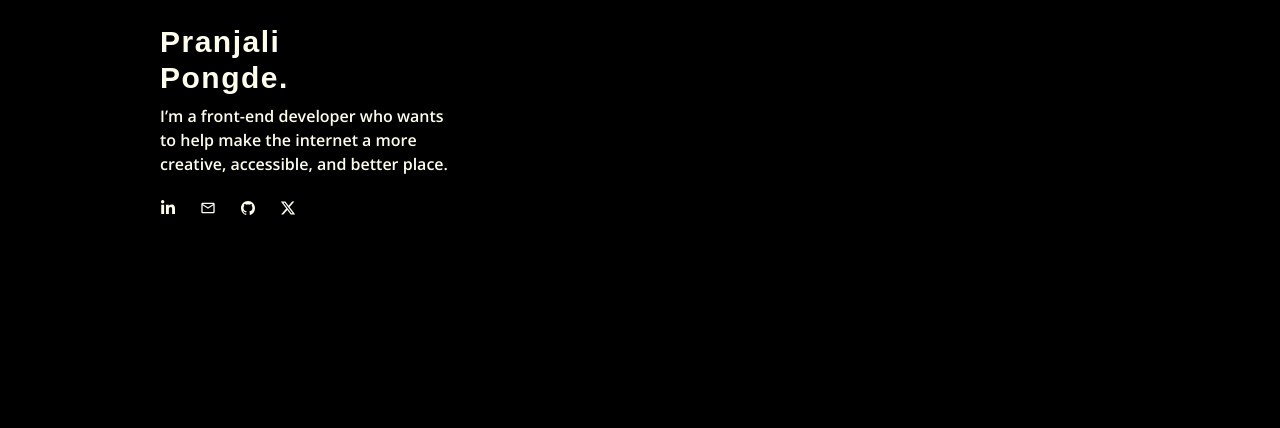
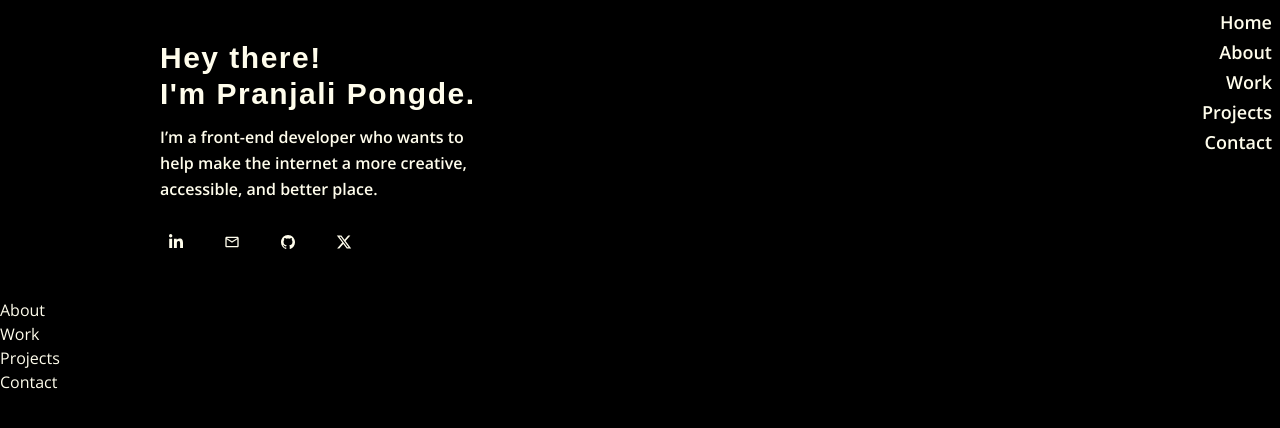
Before and after one commit to pranjalipongde/portfolio2.0, a React (Vite) app: page / in a window 1280 px wide. Shown: the top 428 px of the page. Built offline with nearby package versions, Linux system fonts and the light colour scheme; a web font is replaced by a local one.

Commit message:
added pages

```diff
--- a/src/App.jsx
+++ b/src/App.jsx
@@ -1,51 +1,36 @@
-import { FaLinkedinIn } from "react-icons/fa";
 import "./index.css";
-import { MdOutlineMailOutline } from "react-icons/md";
-import { IoLogoGithub } from "react-icons/io";
-import { FaXTwitter } from "react-icons/fa6";
+
+import Header from "./components/Header";
+import About from "./pages/About";
+import Work from "./pages/Work";
+import Projects from "./pages/Projects";
+import Contact from "./pages/Contact";
+import Home from "./pages/Home";
 
 const App = () => {
   return (
-    <section className="">
-      <div className="w-full max-w-6xl ml-auto mr-0 mt-6 px-4 sm:px-6 lg:px-8 mb-10">
-        <h1 className="font-rammetto text-3xl font-bold tracking-wide mb-2 ">
-          <div className="tracking-wider">Pranjali</div>{" "}
-          <div className="tracking-wider">Pongde.</div>
-        </h1>
+    <>
+      <Header />
+      <section id="home">
+        <Home />
+      </section>
 
-        <p className="font-sans text-md font-semibold max-w-[300px]">
-          I’m a front-end developer who wants to help make the internet a more
-          creative, accessible, and better place.
-        </p>
+      <section id="about">
+        <About />
+      </section>
 
-        <div className="flex space-x-6 mt-6 ">
-          <a
-            href="#"
-            className="hover:bg-[#fffdec] hover:rounded-full hover:p-2 w-fit hover:text-black"
-          >
-            <FaLinkedinIn />
-          </a>
-          <a
-            href="#"
-            className="hover:bg-[#fffdec] hover:rounded-full hover:p-2 w-fit hover:text-black"
-          >
-            <MdOutlineMailOutline />
-          </a>
-          <a
-            href="#"
-            className="hover:bg-[#fffdec] hover:rounded-full hover:p-2 w-fit hover:text-black"
-          >
-            <IoLogoGithub />
-          </a>
-          <a
-            href="#"
-            className="hover:bg-[#fffdec] hover:rounded-full hover:p-2 w-fit hover:text-black"
-          >
-            <FaXTwitter />
-          </a>
-        </div>
-      </div>
-    </section>
+      <section id="work">
+        <Work />
+      </section>
+
+      <section id="projects">
+        <Projects />
+      </section>
+
+      <section id="contact">
+        <Contact />
+      </section>
+    </>
   );
 };
 
--- /dev/null
+++ b/src/components/Header.jsx
@@ -0,0 +1,27 @@
+import { useState, useEffect } from "react";
+
+const Header = () => {
+  return (
+    <header className="fixed top-0 right-0 p-2 z-50">
+      <nav className="flex flex-col items-end text-lg font-semibold">
+        {[
+          { id: "home", label: "Home" },
+          { id: "about", label: "About" },
+          { id: "work", label: "Work" },
+          { id: "projects", label: "Projects" },
+          { id: "contact", label: "Contact" },
+        ].map((item) => (
+          <a
+            key={item.id}
+            href={`#${item.id}`}
+            className="transition-all duration-300 border-b-2 border-transparent hover:border-white hover:font-extrabold hover:scale-105"
+          >
+            {item.label}
+          </a>
+        ))}
+      </nav>
+    </header>
+  );
+};
+
+export default Header;
--- /dev/null
+++ b/src/pages/About.jsx
@@ -0,0 +1,7 @@
+import React from "react";
+
+const About = () => {
+  return <div>About</div>;
+};
+
+export default About;
--- /dev/null
+++ b/src/pages/Contact.jsx
@@ -0,0 +1,7 @@
+import React from "react";
+
+const Contact = () => {
+  return <div>Contact</div>;
+};
+
+export default Contact;
--- /dev/null
+++ b/src/pages/Home.jsx
@@ -0,0 +1,64 @@
+import { FaLinkedinIn } from "react-icons/fa";
+import { MdOutlineMailOutline } from "react-icons/md";
+import { IoLogoGithub } from "react-icons/io";
+import { FaXTwitter } from "react-icons/fa6";
+
+const socialLinks = [
+  {
+    icon: <FaLinkedinIn />,
+    href: "https://linkedin.com",
+    label: "LinkedIn",
+  },
+  {
+    icon: <MdOutlineMailOutline />,
+    href: "pranjalipongde0997@gmail.com",
+    label: "Email",
+  },
+  {
+    icon: <IoLogoGithub />,
+    href: "https://github.com",
+    label: "GitHub",
+  },
+  {
+    icon: <FaXTwitter />,
+    href: "https://twitter.com",
+    label: "Twitter",
+  },
+];
+
+const Home = () => {
+  return (
+    <section className="py-10">
+      <div className="w-full max-w-6xl ml-auto mr-0 px-4 sm:px-6 lg:px-8">
+        <h1 className="font-rammetto text-3xl tracking-wide mb-3">
+          <p className="tracking-wider font-semibold">Hey there!</p>
+          <p className="tracking-wider font-bold">I'm Pranjali Pongde.</p>
+        </h1>
+
+        <p className="font-sans text-md font-semibold max-w-[320px] leading-relaxed">
+          I’m a front-end developer who wants to help make the internet a more
+          creative, accessible, and better place.
+        </p>
+
+        {/* Social Links */}
+        <div className="flex space-x-6 mt-6">
+          {socialLinks.map(({ icon, href, label }) => (
+            <a
+              key={label}
+              href={href}
+              aria-label={label}
+              target="_blank"
+              rel="noreferrer"
+              className="transition-all duration-200 hover:bg-[#fffdec] hover:text-black
+                        hover:rounded-full p-2"
+            >
+              {icon}
+            </a>
+          ))}
+        </div>
+      </div>
+    </section>
+  );
+};
+
+export default Home;
--- /dev/null
+++ b/src/pages/Projects.jsx
@@ -0,0 +1,7 @@
+import React from "react";
+
+const Projects = () => {
+  return <div>Projects</div>;
+};
+
+export default Projects;
--- /dev/null
+++ b/src/pages/Work.jsx
@@ -0,0 +1,7 @@
+import React from "react";
+
+const Work = () => {
+  return <div>Work</div>;
+};
+
+export default Work;
```
